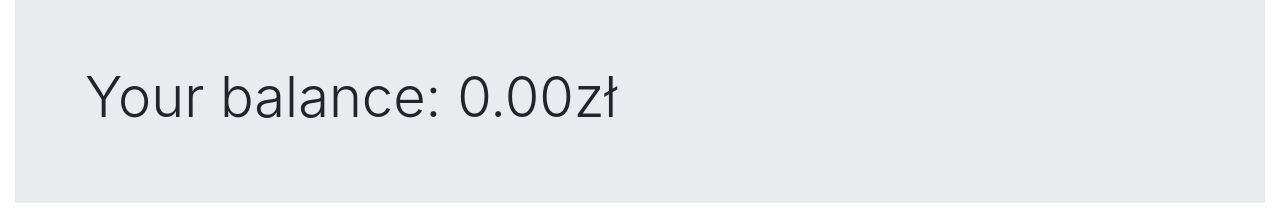
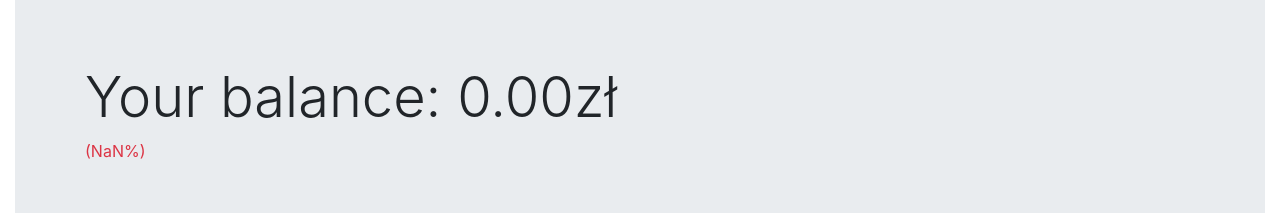
Before and after one commit to pitijk/exchange.io, a React (Create React App) app: page / in a window 1280 px wide. Shown: the top 213 px of the page. Built offline with nearby package versions, Linux system fonts and the light colour scheme; no server answers.

Commit message:
added percents func

```diff
--- a/src/actions/index.js
+++ b/src/actions/index.js
@@ -26,10 +26,11 @@ export const fetchExchangeRates = currency => async dispatch => {
   }
 };
 
-const addTotalValue = value => {
+const addTotalValue = (currentValue, previousValue) => {
   return {
     type: types.ADD_TOTAL_VALUE,
-    value
+    currentValue,
+    previousValue
   };
 };
 
@@ -37,7 +38,7 @@ export const addCurrency = (shortcut, amount, currentValue, previousValue) => (
   dispatch,
   getState
 ) => {
-  dispatch(addTotalValue(currentValue));
+  dispatch(addTotalValue(currentValue, previousValue));
   dispatch({
     type: types.ADD_CURRENCY,
     overload: {
@@ -49,14 +50,22 @@ export const addCurrency = (shortcut, amount, currentValue, previousValue) => (
   });
 };
 
-export const editCurrency = (shortcut, amount, currentValue, previousValue) => (
-  dispatch,
-  getState
-) => {
-  // pastValue is currentValue before editing
-  const pastValue = getState().wallet.find(cur => cur.shortcut === shortcut)
-    .currentValue;
-  dispatch(addTotalValue(currentValue - pastValue));
+export const editCurrency = (
+  shortcut,
+  amount,
+  nextCurrentValue,
+  nextPreviousValue
+) => (dispatch, getState) => {
+  // past is before editing
+  const { currentValue, previousValue } = getState().wallet.find(
+    cur => cur.shortcut === shortcut
+  );
+  dispatch(
+    addTotalValue(
+      nextCurrentValue - currentValue,
+      nextPreviousValue - previousValue
+    )
+  );
   dispatch({
     type: types.EDIT_CURRENCY,
     overload: {
@@ -69,9 +78,10 @@ export const editCurrency = (shortcut, amount, currentValue, previousValue) => (
 };
 
 export const deleteCurrency = shortcut => (dispatch, getState) => {
-  const currentValue = getState().wallet.find(cur => cur.shortcut === shortcut)
-    .currentValue;
-  dispatch(addTotalValue(-currentValue));
+  const { currentValue, previousValue } = getState().wallet.find(
+    cur => cur.shortcut === shortcut
+  );
+  dispatch(addTotalValue(-currentValue, -previousValue));
   dispatch({
     type: types.DELETE_CURRENCY,
     shortcut
--- a/src/components/BalanceHeading.js
+++ b/src/components/BalanceHeading.js
@@ -3,12 +3,23 @@ import { connect } from "react-redux";
 import { signs } from "../statics";
 
 const BalanceHeading = props => {
+  const renderPercent = () => {
+    const percent =
+      (props.currentTotalValue / props.previousTotalValue - 1) * 100;
+    if (percent > 0) {
+      return <p className="text-success">{`(+${percent.toFixed(2)}%)`}</p>;
+    } else {
+      return <p className="text-danger">{`(${percent.toFixed(2)}%)`}</p>;
+    }
+  };
+
   return (
     <div className="jumbotron jumbotron-fluid">
       <div className="container">
-        <h1 className="display-4">{`Your balance: ${props.totalValue.toFixed(
+        <h1 className="display-4">{`Your balance: ${props.currentTotalValue.toFixed(
           2
         )}${signs[props.defaultCurrency]}`}</h1>
+        {renderPercent()}
       </div>
     </div>
   );
@@ -16,7 +27,8 @@ const BalanceHeading = props => {
 
 const mapStateToProps = state => {
   return {
-    totalValue: state.totalValue,
+    currentTotalValue: state.totalValue.current,
+    previousTotalValue: state.totalValue.previous,
     defaultCurrency: state.defaultCurrency
   };
 };
--- a/src/components/Currency.js
+++ b/src/components/Currency.js
@@ -5,7 +5,7 @@ import { deleteCurrency, editCurrency } from "../actions";
 import { calcValues } from "../helpers";
 
 const Currency = props => {
-  const { shortcut, amount, currentValue, isEditing } = props;
+  const { shortcut, amount, currentValue, previousValue, isEditing } = props;
   const [valueInput, setValueInput] = useState(amount);
 
   const onValueInputChange = event => {
@@ -28,6 +28,15 @@ const Currency = props => {
         currentValue,
         previousValue
       );
+    }
+  };
+
+  const renderPercent = () => {
+    const percent = (currentValue / previousValue - 1) * 100;
+    if (percent > 0) {
+      return <p className="text-success">{`(+${percent.toFixed(2)}%)`}</p>;
+    } else {
+      return <p className="text-danger">{`(${percent.toFixed(2)}%)`}</p>;
     }
   };
 
@@ -64,9 +73,10 @@ const Currency = props => {
       <div className="row">
         <h4 className="col-md-3">{shortcut}</h4>
         <h4 className="col-md-3">{amount + signs[shortcut]}</h4>
-        <h4 className="col-md-3">
-          {currentValue.toFixed(2) + signs[props.defaultCurrency]}
-        </h4>
+        <div className="col-md-3">
+          <h4>{currentValue.toFixed(2) + signs[props.defaultCurrency]}</h4>
+          {renderPercent()}
+        </div>
       </div>
     );
   }
--- a/src/reducers/totalValue.js
+++ b/src/reducers/totalValue.js
@@ -1,9 +1,12 @@
 import { types } from "../statics";
 
-export default (state = 0, action) => {
+export default (state = { current: 0, previous: 0 }, action) => {
   switch (action.type) {
     case types.ADD_TOTAL_VALUE:
-      return (state += action.value);
+      return {
+        current: state.current + action.currentValue,
+        previous: state.previous + action.previousValue
+      };
     default:
       return state;
   }
```
